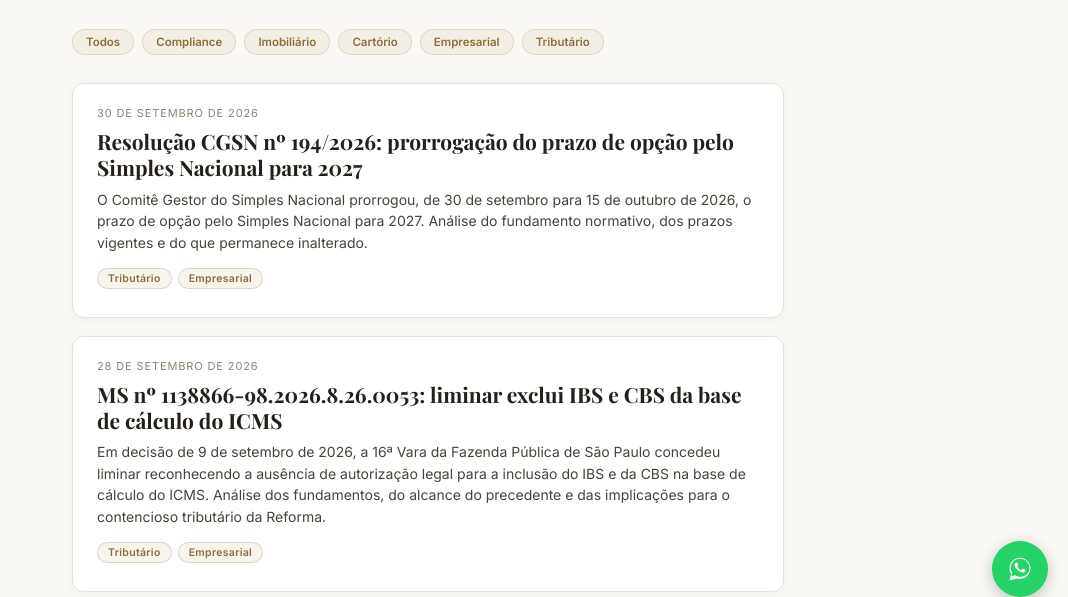
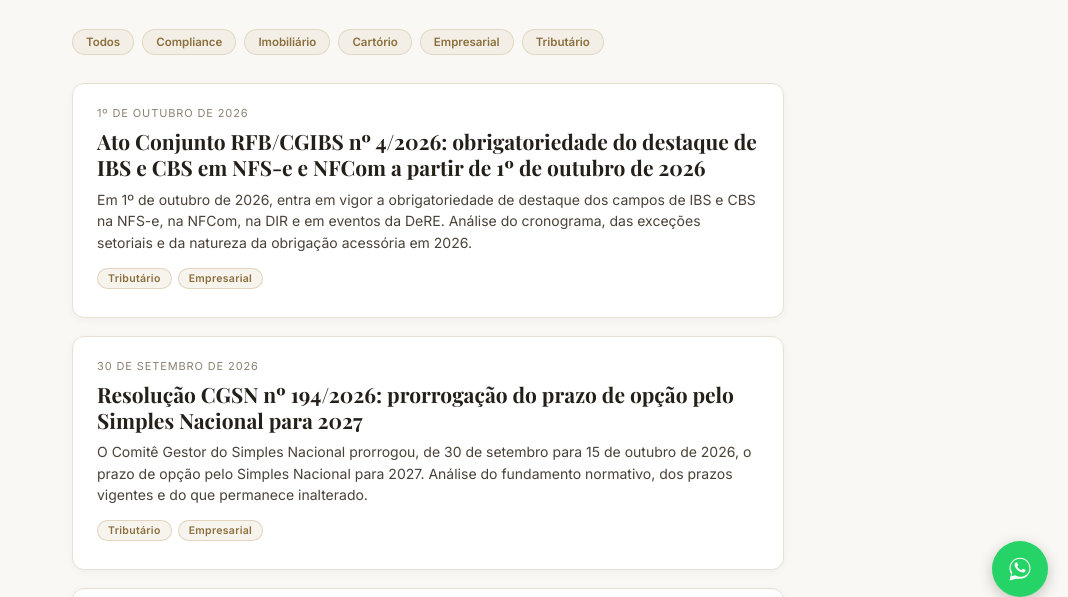
Before and after one commit to roberta28cepeda/psa-blog, a plain HTML site: page index.html in a window 1280 px wide. Shown: the part 183-780 px from the top of the page, without its empty margins (212-1280 px from the left). Drawn offline with nearby package versions, Linux system fonts and the light colour scheme; a web font is replaced by a local one.

Commit message:
Atualiza index.html: adiciona card do novo artigo (IBS/CBS em NFS-e/NFCom, 1/10/2026) no topo

```diff
--- a/index.html
+++ b/index.html
@@ -236,6 +236,13 @@
   <h1 class="page-title">Blog PSA Advocacia Empresarial</h1>
   <p class="page-sub">Compliance, imobiliário, cartório, empresarial e tributário — sem juridiquês.</p>
   <div class="filter-row"><span class="filter-tag">Todos</span><span class="filter-tag">Compliance</span><span class="filter-tag">Imobiliário</span><span class="filter-tag">Cartório</span><span class="filter-tag">Empresarial</span><span class="filter-tag">Tributário</span></div>
+
+  <a href="ibs-cbs-nfse-nfcom-outubro.html" class="post-card">
+    <div class="data">1º de outubro de 2026</div>
+    <h2>Ato Conjunto RFB/CGIBS nº 4/2026: obrigatoriedade do destaque de IBS e CBS em NFS-e e NFCom a partir de 1º de outubro de 2026</h2>
+    <p>Em 1º de outubro de 2026, entra em vigor a obrigatoriedade de destaque dos campos de IBS e CBS na NFS-e, na NFCom, na DIR e em eventos da DeRE. Análise do cronograma, das exceções setoriais e da natureza da obrigação acessória em 2026.</p>
+    <div style="margin-top:12px;"><span class="tag">Tributário</span><span class="tag">Empresarial</span></div>
+  </a>
 
   <a href="resolucao-cgsn-194-prorrogacao-simples-nacional.html" class="post-card">
     <div class="data">30 de setembro de 2026</div>
```
